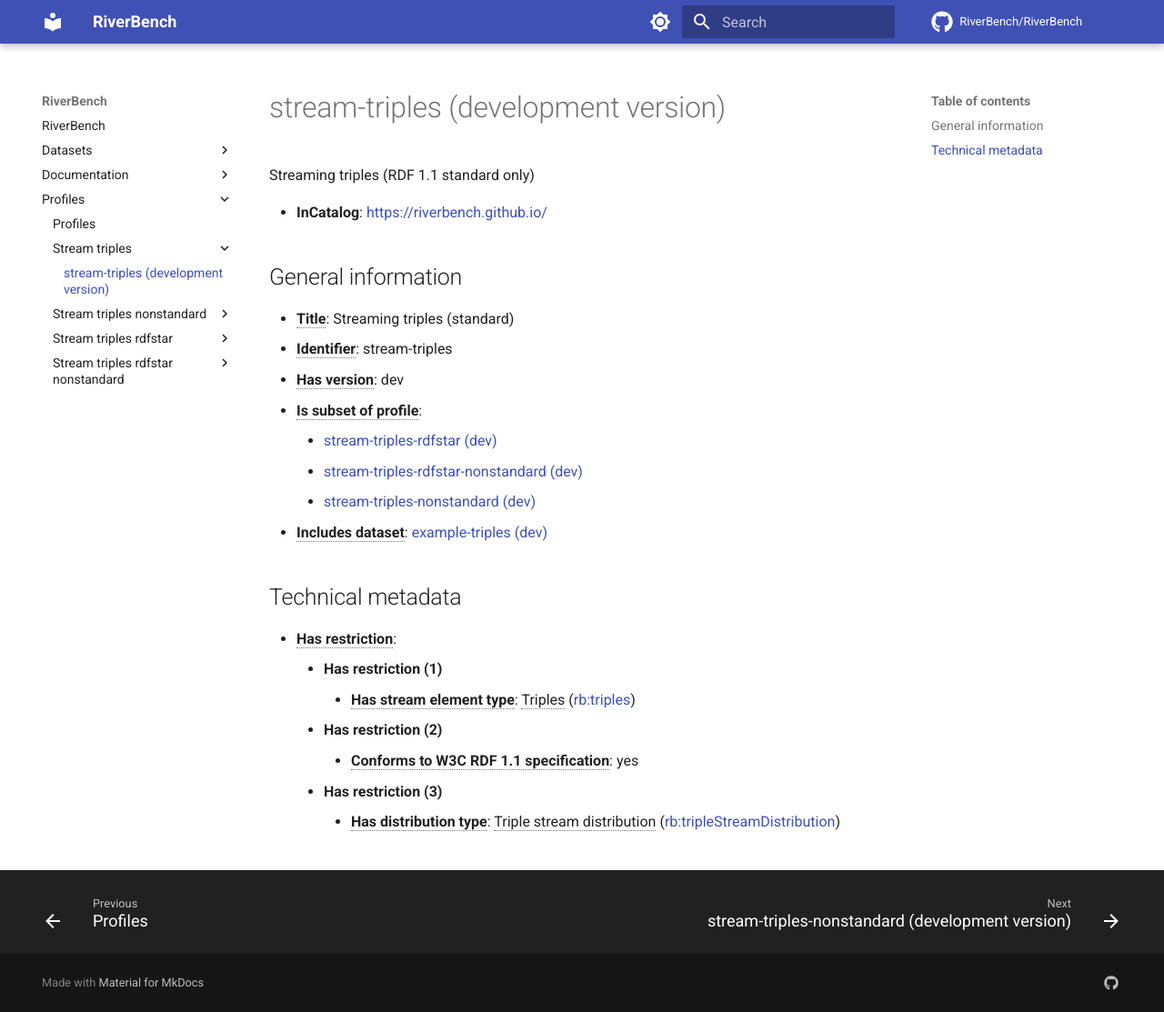
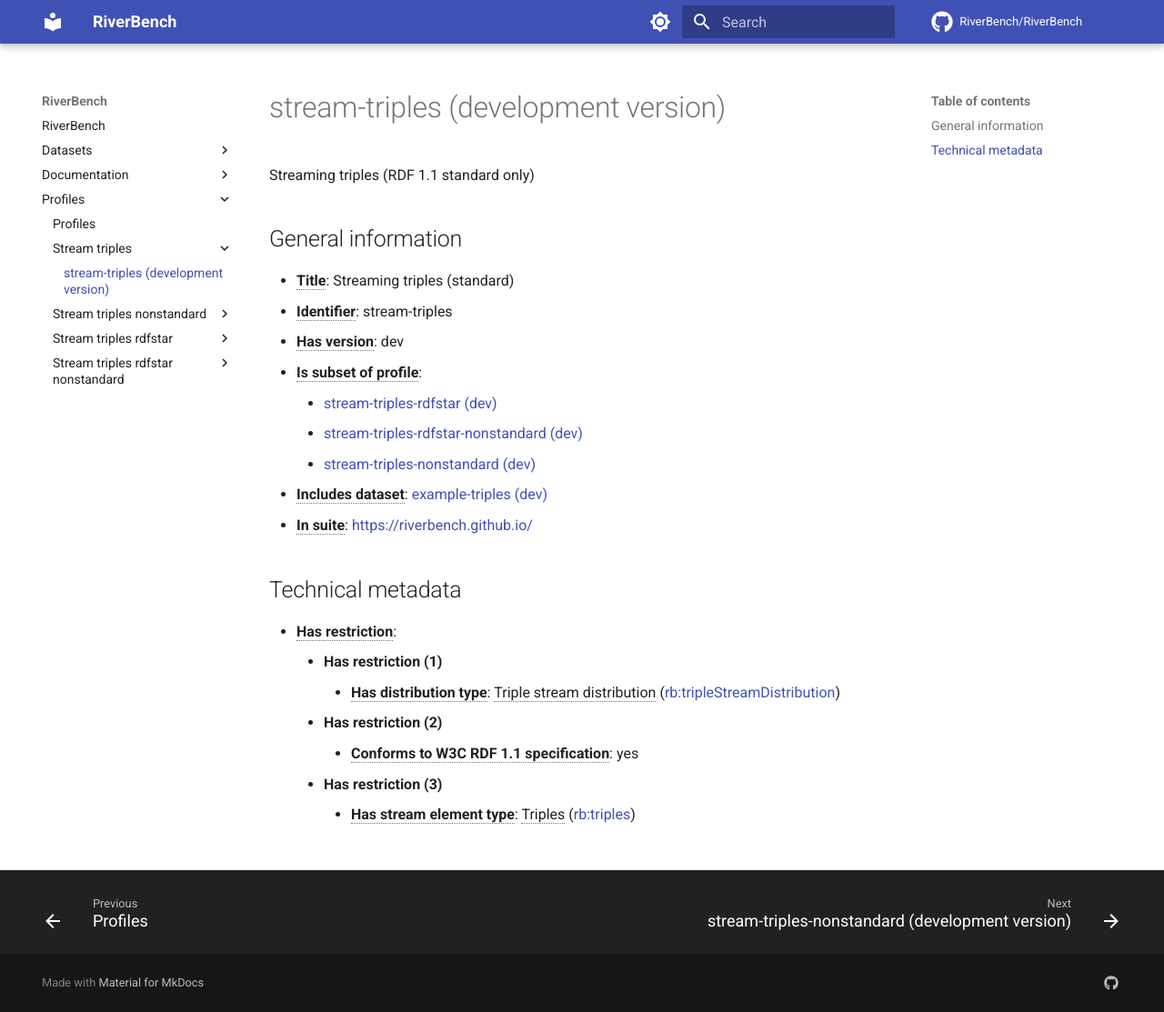
Before and after one commit to RiverBench/riverbench.github.io, an MkDocs documentation site: the page built from docs/profiles/stream-triples/dev.md, in a window 1280 px wide and 1113 px high. Shown: the whole window at 91% size. Built offline with MkDocs 1.6.1 and Material for MkDocs 9.7.7, drawn with Linux system fonts in a browser that asks for light colours; comment, search, counter and statistics services are not loaded.

Commit message:
Automatic docs update (dev)

```diff
--- a/docs/profiles/stream-triples/dev.md
+++ b/docs/profiles/stream-triples/dev.md
@@ -1,8 +1,6 @@
 # stream-triples (development version)
 
 Streaming triples (RDF 1.1 standard only)
-
-- **InCatalog**: [https://riverbench.github.io/](https://riverbench.github.io/)
 
 ## General information
 
@@ -14,13 +12,14 @@ Streaming triples (RDF 1.1 standard only)
     - [stream-triples-rdfstar-nonstandard (dev)](https://riverbench.github.io/profiles/stream-triples-rdfstar-nonstandard/dev)
     - [stream-triples-nonstandard (dev)](https://riverbench.github.io/profiles/stream-triples-nonstandard/dev)
 - **<abbr title="Indicates which datasets are included in the profile">Includes dataset</abbr>**: [example-triples (dev)](https://riverbench.github.io/datasets/example-triples/dev)
+- **<abbr title="Indicates the benchmark suite to which a dataset or profile belongs">In suite</abbr>**: [https://riverbench.github.io/](https://riverbench.github.io/)
 
 ## Technical metadata
 
 - **<abbr title="Has profile restriction. The restrictions are joined with the AND operator.">Has restriction</abbr>**:
     - **Has restriction (1)**
-        - **<abbr title="Indicates the type of contents of each stream element">Has stream element type</abbr>**: <abbr title="Triple streams consist of elements, where each element is an RDF graph.">Triples</abbr> ([rb:triples](https://riverbench.github.io/schema/dataset#triples))
+        - **<abbr title="Indicates the type of RiverBench dataset distribution">Has distribution type</abbr>**: <abbr title="The dataset is distributed as a stream of RDF triples.">Triple stream distribution</abbr> ([rb:tripleStreamDistribution](https://riverbench.github.io/schema/dataset#tripleStreamDistribution))
     - **Has restriction (2)**
         - **<abbr title="Whether the dataset is RDF 1.1-compliant, i.e., does not use any non-standard features, like generalized triples.">Conforms to W3C RDF 1.1 specification</abbr>**: yes
     - **Has restriction (3)**
-        - **<abbr title="Indicates the type of RiverBench dataset distribution">Has distribution type</abbr>**: <abbr title="The dataset is distributed as a stream of RDF triples.">Triple stream distribution</abbr> ([rb:tripleStreamDistribution](https://riverbench.github.io/schema/dataset#tripleStreamDistribution))
+        - **<abbr title="Indicates the type of contents of each stream element">Has stream element type</abbr>**: <abbr title="Triple streams consist of elements, where each element is an RDF graph.">Triples</abbr> ([rb:triples](https://riverbench.github.io/schema/dataset#triples))
```
Also changed, not shown: docs/index.md (+0 -1 lines), docs/profiles/stream-triples-nonstandard/dev.md (+3 -4 lines), docs/profiles/stream-triples-rdfstar-nonstandard/dev.md (+1 -2 lines), docs/profiles/stream-triples-rdfstar/dev.md (+3 -4 lines).
